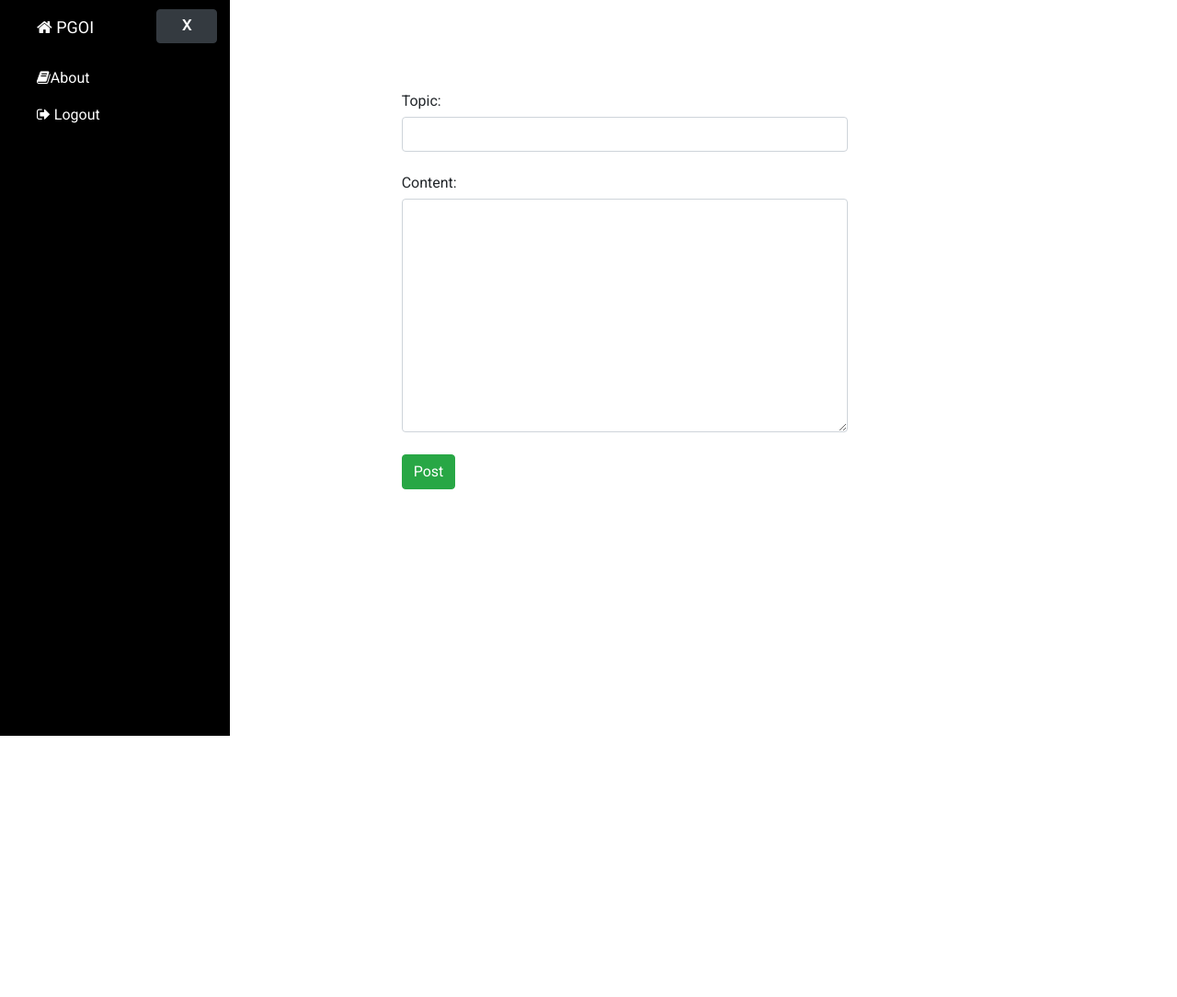
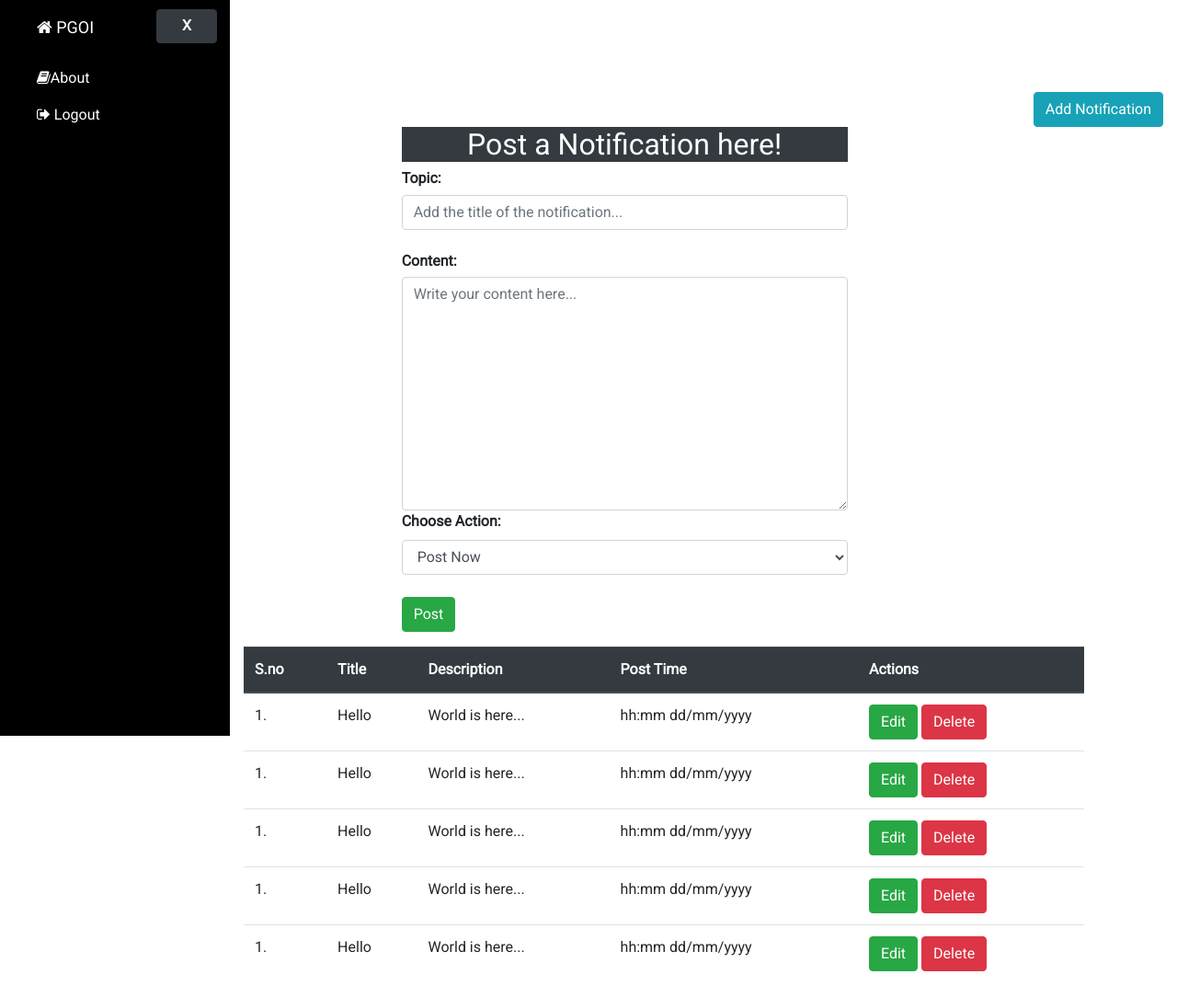
Before and after one commit to hemansah/PGOI, a PHP site: page /admin/notification_admin.php in a window 1280 px wide. Shown: the whole page at 92% size. Before the commit the page ends 800 px from the top, so only its background shows below. Run offline with PHP 8.4, Linux system fonts and the light colour scheme; some libraries are stand-ins or nearby versions.

Commit message:
Check the notifications_admin
Ping me if anything needs to be added...
Rate my work!  :+1:

Co-Authored-By: Abhineet Singh <abhineetsinghh@users.noreply.github.com>

```diff
--- a/admin/notification_admin.php
+++ b/admin/notification_admin.php
@@ -26,27 +26,113 @@
 
 			</div>
 		</div>
+
 		<div class="row row-css">
+			<div class="col-12 ">
+			<button class="btn btn-info pull-right" style="float: right;">Add Notification</button>
+			</div>
+		</div>
+
+<!----------------------Posting Notification div starts from here-------------------->
+		<div class="row">
 			<div class="col-6 offset-2" >
+        		<div class="alert alert-danger error_message" style="display: none; width: 100%; height: auto; line-height: 1;">
+        		</div>
 
-        		<div class="alert alert-danger error_message" style="display: none; width: 100%; height: auto; line-height: 1;"></div>
-				<form role="form" method="post" >
-					<div class="form-group">
-						<h6>Topic:</h6><input class="form-control" name="topic" id="topic" /><br>
-						<h6>Content:</h6><textarea class="form-control" rows="10" name="detail" id="detail"></textarea>
-						<br>
-						<input id="notification-form" type="submit" class="btn btn-success" value="Post">
-				</form>
+					<form role="form" method="post" >
+						<div class="form-group">
+							<h2 style="text-align: center;" class="text-white bg-dark" >Post a Notification here!</h2>
+							<h6><b>Topic:</b></h6>
+							<input class="form-control" name="topic" id="topic" placeholder="Add the title of the notification..." /><br>
+							<h6><b>Content:</b></h6>
+							<textarea class="form-control" rows="10" name="detail" id="detail" placeholder="Write your content here..."></textarea>
+							<label><b>Choose Action:</b></label>
+							<select class="form-control" id="" name="">
+							    <option id="">Post Now</option>
+						    	<option id=""  >Post Later</option>
+					  		</select><br>
+					  		<input id="notification-form" type="submit" class="btn btn-success" value="Post">
+					  	</div>
+					</form>
+				</div>
+			</div>
+<!----------------------Posting Notification ends here-------------------------->
 
+
+		<div class="row">
+			<div class="col-11 ">
+				<table class="table">
+					<thead class="thead-dark">
+						<th>S.no</th>
+						<th>Title</th>
+						<th>Description</th>
+						<th>Post Time</th>
+						<th>Actions</th>
+					</thead>
+
+					<tbody>
+						<tr>
+							<td>1.</td>
+							<td>Hello</td>
+							<td>World is here...</td>
+							<td>hh:mm dd/mm/yyyy</td>
+							<td>
+								<button class="btn btn-success" id="" name="">Edit</button>
+								<button class="btn btn-danger " id="" name="">Delete</button>
+							</td>
+						</tr>
+
+						<tr>
+							<td>1.</td>
+							<td>Hello</td>
+							<td>World is here...</td>
+							<td>hh:mm dd/mm/yyyy</td>
+							<td>
+								<button class="btn btn-success" id="" name="">Edit</button>
+								<button class="btn btn-danger" id="" name="">Delete</button>
+							</td>
+						</tr>
+
+						<tr>
+							<td>1.</td>
+							<td>Hello</td>
+							<td>World is here...</td>
+							<td>hh:mm dd/mm/yyyy</td>
+							<td>
+								<button class="btn btn-success" id="" name="">Edit</button>
+								<button class="btn btn-danger" id="" name="">Delete</button>
+							</td>
+						</tr>
+
+						<tr>
+							<td>1.</td>
+							<td>Hello</td>
+							<td>World is here...</td>
+							<td>hh:mm dd/mm/yyyy</td>
+							<td>
+								<button class="btn btn-success" id="" name="">Edit</button>
+								<button class="btn btn-danger" id="" name="">Delete</button>
+							</td>
+						</tr>
+
+						<tr>
+							<td>1.</td>
+							<td>Hello</td>
+							<td>World is here...</td>
+							<td>hh:mm dd/mm/yyyy</td>
+							<td>
+								<button class="btn btn-success" id="" name="">Edit</button>
+								<button class="btn btn-danger" id="" name="">Delete</button>
+							</td>
+						</tr>
+					</tbody>
+				</table>
 			</div>
 		</div>
 
 	</div>
 
 
-
-
-
 </body>
 	<script type="text/javascript" src="../assets/js/custom-js.js"></script>
 	<script type="text/javascript" src="../assets/js/admin-actions.js"></script>
```
Also changed, not shown: events.php (+12 -0 lines).
